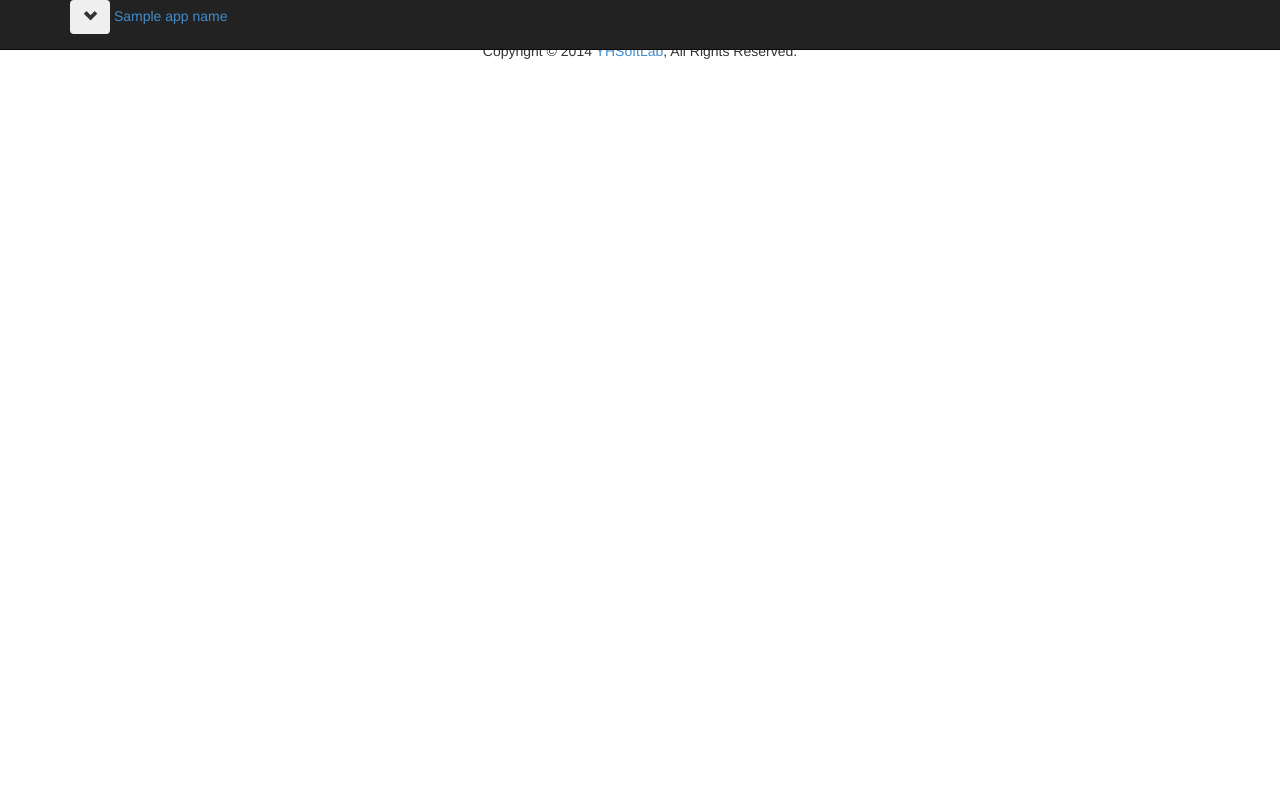
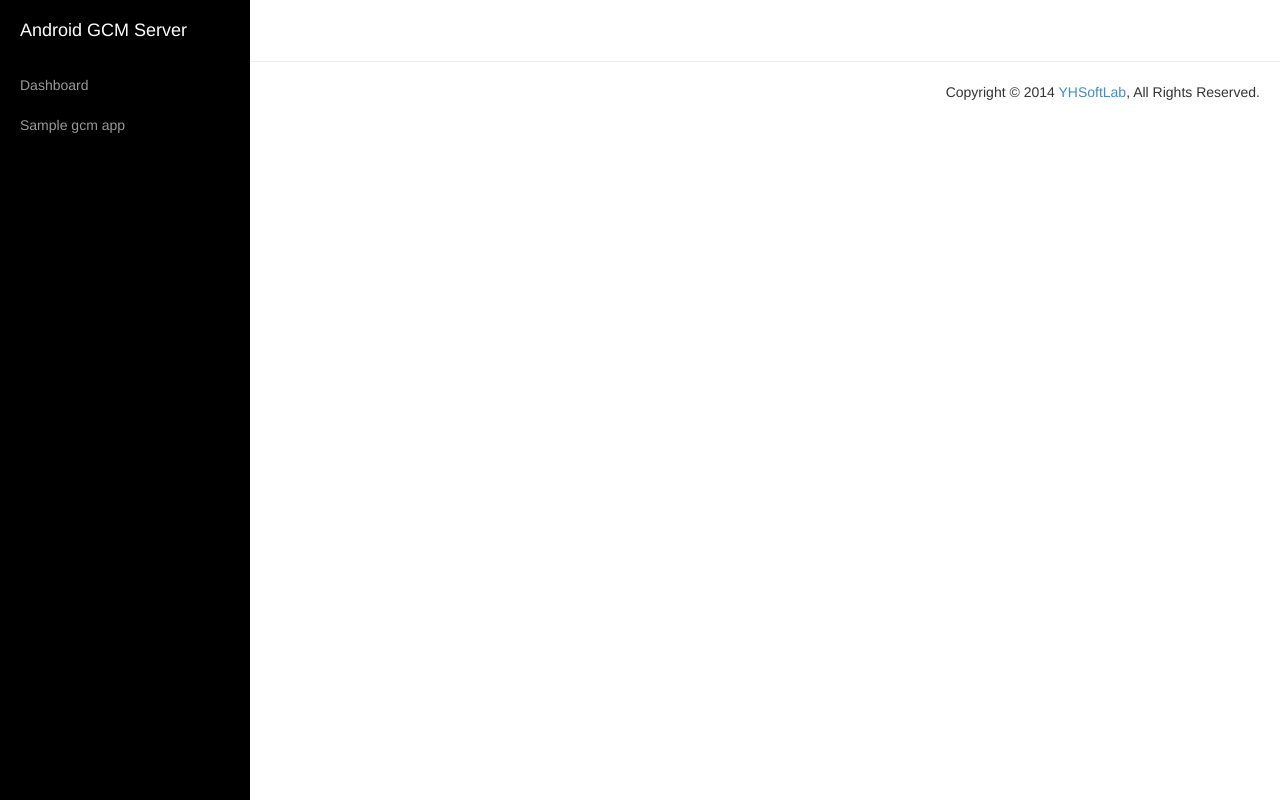
Before and after one commit to yhuiyang/gcm-server, a Python web app: template templates/base.html in a window 1280 px wide. Run offline with Jinja, Linux system fonts and the light colour scheme; the template is opened without the code that fills it: most values are stand-ins (such as "Sample title", 1, 10 or a date in 2020); some libraries are stand-ins or nearby versions.

Commit message:
Add sidebar navigation and dashboard function.
1. Create GCM app configuration in dashboard. After creation, the app
   will be listed on the left sidebar
2. Add alert message to display app creation result.
3. Remember alert manually dismission by user.
4. Add jQuery plugin: cookie v1.4.1

```diff
--- a/admin/routes.py
+++ b/admin/routes.py
@@ -11,9 +11,9 @@ from webapp2_extras.routes import RedirectRoute
 import handlers
 
 _routes = [
-    RedirectRoute(r'/admin/', redirect_to_name='admin-apps-crud', name='admin-dashboard', strict_slash=True),
-    RedirectRoute(r'/admin/apps', handler=handlers.GcmAppsCRUDHandler, name='admin-apps-crud', strict_slash=True),
-    RedirectRoute(r'/admin/app/<pkg_name:[a-zA-Z.]*>', handler=handlers.GcmDevicesCRUDHandler, name='admin-devices-crud', strict_slash=True),
+    RedirectRoute(r'/admin/', redirect_to_name='admin-dashboard', name='admin-base', strict_slash=True),
+    RedirectRoute(r'/admin/dashboard', handler=handlers.GcmDashboardHandler, name='admin-dashboard', strict_slash=True),
+    RedirectRoute(r'/admin/app/<urlsafe_key>', handler=handlers.GcmAppsCRUDHandler, name='admin-apps-crud', strict_slash=True),
 ]
 
 
--- a/static/css/simple-sidebar.css
+++ b/static/css/simple-sidebar.css
@@ -63,6 +63,11 @@
     line-height: 40px;
 }
 
+.sidebar-nav li.active {
+    color: #000000;
+    background: white;
+}
+
 .sidebar-nav li a {
     display: block;
     text-decoration: none;
@@ -84,13 +89,10 @@
     height: 65px;
     font-size: 18px;
     line-height: 60px;
-}
-
-.sidebar-nav > .sidebar-brand a {
     color: #999999;
 }
 
-.sidebar-nav > .sidebar-brand a:hover {
+.sidebar-nav > .sidebar-brand:hover {
     color: #fff;
     background: none;
 }
--- /dev/null
+++ b/static/js/jquery.cookie-1.4.1.min.js
@@ -0,0 +1,2 @@
+/*! jquery.cookie v1.4.1 | MIT */
+!function(a){"function"==typeof define&&define.amd?define(["jquery"],a):"object"==typeof exports?a(require("jquery")):a(jQuery)}(function(a){function b(a){return h.raw?a:encodeURIComponent(a)}function c(a){return h.raw?a:decodeURIComponent(a)}function d(a){return b(h.json?JSON.stringify(a):String(a))}function e(a){0===a.indexOf('"')&&(a=a.slice(1,-1).replace(/\\"/g,'"').replace(/\\\\/g,"\\"));try{return a=decodeURIComponent(a.replace(g," ")),h.json?JSON.parse(a):a}catch(b){}}function f(b,c){var d=h.raw?b:e(b);return a.isFunction(c)?c(d):d}var g=/\+/g,h=a.cookie=function(e,g,i){if(void 0!==g&&!a.isFunction(g)){if(i=a.extend({},h.defaults,i),"number"==typeof i.expires){var j=i.expires,k=i.expires=new Date;k.setTime(+k+864e5*j)}return document.cookie=[b(e),"=",d(g),i.expires?"; expires="+i.expires.toUTCString():"",i.path?"; path="+i.path:"",i.domain?"; domain="+i.domain:"",i.secure?"; secure":""].join("")}for(var l=e?void 0:{},m=document.cookie?document.cookie.split("; "):[],n=0,o=m.length;o>n;n++){var p=m[n].split("="),q=c(p.shift()),r=p.join("=");if(e&&e===q){l=f(r,g);break}e||void 0===(r=f(r))||(l[q]=r)}return l};h.defaults={},a.removeCookie=function(b,c){return void 0===a.cookie(b)?!1:(a.cookie(b,"",a.extend({},c,{expires:-1})),!a.cookie(b))}});
--- a/templates/base.html
+++ b/templates/base.html
@@ -18,6 +18,7 @@
     <link rel="apple-touch-icon" href="/apple-touch-icon.png">
     {% endif %}
     <link rel="stylesheet" href="/css/bootstrap.min.css">
+    <link rel="stylesheet" href="/css/simple-sidebar.css">
     {% block mediaCSS %}{% endblock %}
 </head>
 <body>
@@ -27,60 +28,68 @@
     <p class=chromeframe>Your browser is <em>ancient!</em><a href="http://browsehappy.com/">Upgrade to a different browser</a> or <a href="http://www.google.com/chromeframe/?redirect=true"> install Google Chrome Frame</a> to experience this site.</p>
     <![endif]-->
 
-    <div id="page">
-        {% block navbar %}
-        <div class="navbar navbar-inverse navbar-fixed-top">
-            <div class="navbar-inner">
-                <div class="container">
-                    <!-- .btn-navbar is used as the toggle for collapsed navbar content -->
-                    <button type="button" class="btn btn-navbar" data-toggle="collapse" data-target=".nav-collapse">
-                        <span class="glyphicon glyphicon-chevron-down icon-white"></span>
-                    </button>
-                     <!-- Be sure to leave the brand out there if you want it shown -->
-                    <a class="brand" href="#">{{ app_name }}</a>
-                    <!-- Everything you want hidden at 940px or less, place within here -->
-                    <div class="nav-collapse collapse">
-                        <ul class="nav pull-right">
-                            {% block navbar_list_items %}
-                            <li><a href="#" target="_blank">About</a></li>
-                            {% endblock %}
-                        </ul>
-                    </div><!-- /.nav-collapse -->
-                </div><!-- /container -->
-            </div><!-- /navbar-inner -->
-        </div><!-- /navbar -->
-        {% endblock %}
+    <div id="wrapper">
 
-        <div id="content" class="container container-fluid">
-            {% block header %}{% endblock %}
+        <!-- Sidebar -->
+        <div id="sidebar-wrapper">
+            <ul class="sidebar-nav">
+                <li class="sidebar-brand">Android GCM Server</li>
+                {% if is_dashboard %}<li class="active">Dashboard</li>{% else %}<li><a href="/admin/dashboard">Dashboard</a></li>{% endif %}
+                {% for gcm_app in gcm_app_list %}
+                    {% if gcm_app.active and not is_dashboard %}
+                    <li class="active">{{ gcm_app.name }}</li>
+                    {% else %}
+                    <li><a href="/admin/app/{{ gcm_app.url }}">{{ gcm_app.name }}</a></li>
+                    {% endif %}
+                {% endfor %}
+            </ul>
+        </div>
+        <!-- /#sidebar-wrapper -->
 
-            {% if messages|safe %}
-                {% for message in messages %}
-                <p class="alert alert-{{ message[1]|safe }}">
-                    <button type="button" class="close" data-dismiss="alert">&times;</button>
-                    {{ message[0]|safe }}
-                </p>
-                {% endfor %}
-            {% endif %}
+        <!-- Page Content -->
+        <div id="page-content-wrapper">
+            <div class="container-fluid">
+                {% if messages | safe %}
+                    {% for message in messages %}
+                    <div class="row">
+                        <div class="col-lg-12 alert alert-{{ message[1] | safe }} alert-dismissible" role="alert">
+                            <button type="button" class="close" data-dismiss="alert"><span aria-hidden="true">&times;</span><span class="sr-only">Close</span></button>
+                            {{ message[0] | safe }}
+                        </div>
+                    </div>
+                    {% endfor %}
+                {% endif %}
+                <div class="row">
+                    <div class="col-lg-12">{% block content %}{% endblock %}</div>
+                </div>
+            </div>
+        </div>
+        <!-- /#page-content-wrapper -->
 
-            {% block content %}{% endblock %}
-
-        </div><!-- /content -->
-    </div><!-- /page -->
+    </div>
 
     <hr>
-    {% block footer %}
-    <footer style="text-align: center;">
+    <footer style="text-align: right;padding-right: 20px;">
         <p>Copyright &copy; 2014 <a href="//yhsoftlab.appspot.com" target="_blank">YHSoftLab</a>, All Rights Reserved.</p>
     </footer>
-    {% endblock %}
-
 
     <!-- JavaScript at the bottom for fast page loading -->
     <!-- Grab Google CDN's jQuery, with a protocol relative URL; fall back to local if offline -->
-    <script src="//ajax.googleapis.com/ajax/libs/jquery/2.0.2/jquery.min.js"></script>
-    <script>window.jQuery || document.write('<script src="/js/jquery-2.0.2.min.js"><\/script>')</script>
+    <script src="//ajax.googleapis.com/ajax/libs/jquery/2.1.1/jquery.min.js"></script>
+    <script>window.jQuery || document.write('<script src="/js/jquery-2.1.1.min.js"><\/script>')</script>
     <script src="/js/bootstrap.min.js"></script>
+
+    <script src="/js/jquery.cookie-1.4.1.min.js"></script>
+    <script type="application/javascript">
+        $(".alert").on("close.bs.alert", function() {
+            var alert = $(this);
+            $.each(["danger", "warning", "info", "success"], function(index, type) {
+                if (alert.hasClass("alert-" + type)) {
+                    $.removeCookie("alert-" + type, { path: "/" });
+                }
+            });
+        });
+    </script>
     {% block mediaJS %}{% endblock %}
     <!-- end scripts -->
 </body>
```
Also changed, not shown: admin/handlers.py (+74 -6 lines), models/gcm_app.py (added, +21 -0 lines), templates/gcm_dashboard.html (added, +54 -0 lines), templates/gcm_devices.html (added, +7 -0 lines), models/__init__.py (added).
